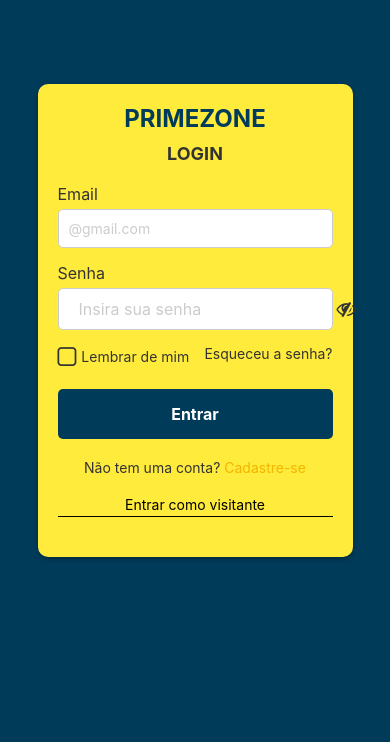
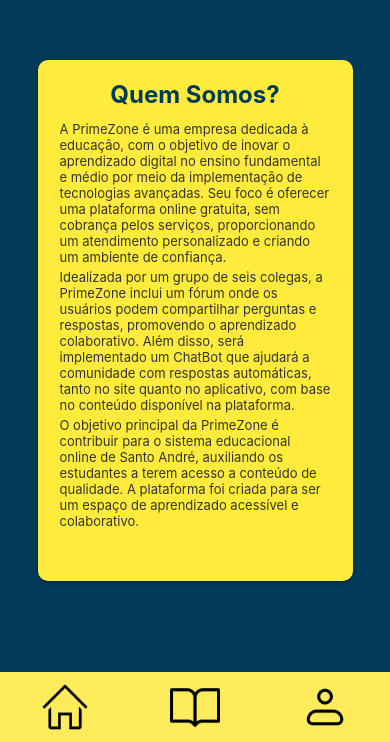
Before and after one commit to 13Richard04/Primezone-Celular, a React Native app in the folder Prime-Mobile/: screen /Quemsomos in a window 390 px wide. Shown: the part 102-844 px from the top of the page. Built offline with nearby package versions, Linux system fonts and the light colour scheme; no server answers.

Commit message:
quem somos

```diff
--- a/Prime-Mobile/App.js
+++ b/Prime-Mobile/App.js
@@ -11,6 +11,7 @@
 import Perfil from './pages/Perfil/Perfil';
 import CentralAjuda from './pages/CentralAjuda/CentralAjuda';
 import PerguntaPage from './pages/Pergunta/Pergunta';
+import Quemsomos from './pages/Quemsomos/Quemsomos';
 
 const Stack = createStackNavigator();
 
@@ -82,6 +83,13 @@
             headerShown: false, // Pode personalizar ou ocultar
           }}
         />
+        <Stack.Screen
+          name="Quemsomos"
+          component={Quemsomos}
+          options={{
+            headerShown: false, // Pode personalizar ou ocultar
+          }}
+        />
       </Stack.Navigator>
     </NavigationContainer>
   );
--- /dev/null
+++ b/Prime-Mobile/pages/Quemsomos/Quemsomos.js
@@ -0,0 +1,159 @@
+import React from 'react';
+import { View, Text, Image, StyleSheet, TouchableOpacity, StatusBar, Alert } from 'react-native';
+
+import Footer from '../../components/Footer/Footer';
+
+const Quemsomos = () => {
+    return (
+        <View style={styles.container}>
+          <View style={styles.box}>
+            <Text style={styles.logo}>Quem Somos?</Text>
+
+            <View style={styles.inputGroup}>
+              <Text style={styles.label}>A PrimeZone é uma empresa dedicada à educação, com o objetivo de inovar o aprendizado digital no ensino fundamental e médio por meio da implementação de tecnologias avançadas. Seu foco é oferecer uma plataforma online gratuita, sem cobrança pelos serviços, proporcionando um atendimento personalizado e criando um ambiente de confiança.</Text>
+              <Text style={styles.label}>Idealizada por um grupo de seis colegas, a PrimeZone inclui um fórum onde os usuários podem compartilhar perguntas e respostas, promovendo o aprendizado colaborativo. Além disso, será implementado um ChatBot que ajudará a comunidade com respostas automáticas, tanto no site quanto no aplicativo, com base no conteúdo disponível na plataforma.</Text>
+              <Text style={styles.label}>O objetivo principal da PrimeZone é contribuir para o sistema educacional online de Santo André, auxiliando os estudantes a terem acesso a conteúdo de qualidade. A plataforma foi criada para ser um espaço de aprendizado acessível e colaborativo.</Text>
+
+            </View>
+
+            <View style={styles.inputGroup}>
+
+            </View>
+
+
+
+          </View>
+
+
+          <Footer navigation={navigation} />
+
+        </View>
+      );
+    }
+
+    const styles = StyleSheet.create({
+      container: {
+        flex: 1,
+        justifyContent: 'center',
+        alignItems: 'center',
+        backgroundColor: '#003b5a',
+        padding: 20,
+      },
+      box: {
+        width: '90%',
+        backgroundColor: '#ffeb3b',
+        borderRadius: 10,
+        padding: 20,
+        elevation: 5,
+        shadowColor: '#000',
+        shadowOpacity: 0.3,
+        shadowRadius: 5,
+        shadowOffset: { width: 0, height: 2 },
+      },
+      logo: {
+        fontSize: 24,
+        fontWeight: 'bold',
+        color: '#003b5a',
+        marginBottom: 10,
+        textAlign: 'center',
+      },
+      title: {
+        fontSize: 18,
+        fontWeight: 'bold',
+        color: '#333',
+        marginBottom: 20,
+        textAlign: 'center',
+      },
+      inputGroup: {
+        width: '100%',
+        marginBottom: 15,
+      },
+      label: {
+        fontSize: 13,
+        color: '#333',
+        padding: 2,
+      },
+      input: {
+        width: '100%',
+        padding: 10,
+        borderWidth: 1,
+        borderColor: '#ccc',
+        borderRadius: 5,
+        marginTop: 5,
+        backgroundColor: '#fff',
+      },
+      passwordContainer: {
+        flexDirection: 'row',
+        alignItems: 'center',
+        borderWidth: 1,
+        borderColor: '#ccc',
+        borderRadius: 5,
+        backgroundColor: '#fff',
+        paddingHorizontal: 10,
+        marginTop: 5,
+      },
+      passwordInput: {
+        flex: 1,
+        padding: 10,
+        fontSize: 16,
+        color: '#333',
+      },
+      options: {
+        flexDirection: 'row',
+        justifyContent: 'space-between',
+        width: '100%',
+        marginBottom: 20,
+      },
+      checkboxContainer: {
+        flexDirection: 'row',
+        alignItems: 'center',
+      },
+      checkboxLabel: {
+        fontSize: 14,
+        color: '#333',
+        marginLeft: 5,
+      },
+      forgotPassword: {
+        fontSize: 14,
+        color: '#333',
+      },
+      button: {
+        width: '100%',
+        backgroundColor: '#003b5a',
+        padding: 15,
+        borderRadius: 5,
+        alignItems: 'center',
+        marginBottom: 20,
+      },
+      buttonText: {
+        color: '#fff',
+        fontSize: 16,
+        fontWeight: 'bold',
+      },
+      registerText: {
+        color: '#333',
+        fontSize: 14,
+        textAlign: 'center',
+        marginBottom: 20,
+      },
+      registerLink: {
+        color: '#f4b400',
+      },
+      // Estilo para "Entrar como visitante"
+      guestLoginText: {
+        color: '#000', // texto preto
+        fontSize: 14,
+        textAlign: 'center',
+        marginBottom: 20,
+        borderBottomWidth: 1, // linha embaixo
+        borderBottomColor: '#000', // cor da linha
+        paddingBottom: 3, // espaço entre o texto e a linha
+      },
+    });
+
+
+
+
+
+
+export default Quemsomos;
```
Also changed, not shown: Prime-Mobile/assets/Images/livrinho.png (added).
